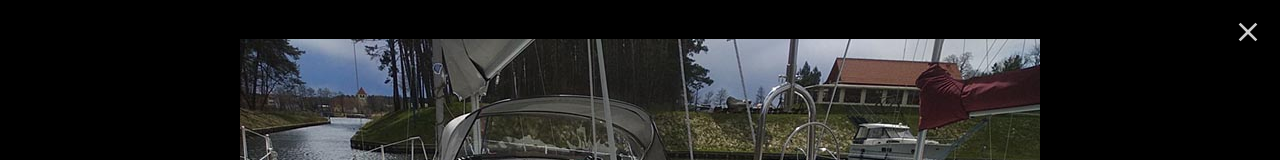
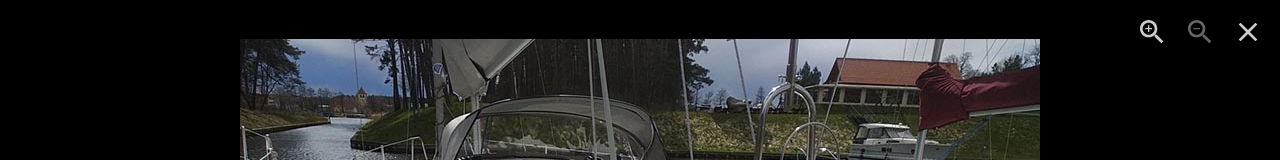
Before and after one commit to Ilshae/jachty-2, a React (Vite) app: page /antila-244-borneo in a window 1280 px wide. Both pictures are taken after a click on the picture 265 px from the left and 1162 px from the top of the page. Shown: the part 762-922 px from the top of the page. Built offline with nearby package versions, Linux system fonts and the light colour scheme.

Commit message:
zoom yet-another-react-lightbox

```diff
--- a/src/pages/yacht/YachtGallery.tsx
+++ b/src/pages/yacht/YachtGallery.tsx
@@ -8,6 +8,7 @@ import ReactPlayer from "react-player"
 import styled from "styled-components"
 import LightBox, { Slide } from "yet-another-react-lightbox"
 import Thumbnails from "yet-another-react-lightbox/plugins/thumbnails"
+import Zoom from "yet-another-react-lightbox/plugins/zoom"
 import "yet-another-react-lightbox/styles.css"
 import "yet-another-react-lightbox/plugins/thumbnails.css"
 
@@ -41,7 +42,19 @@ const YachtGallery: FC<{
           close={() => setIndex(-1)}
           index={index}
           slides={slides}
-          plugins={[Thumbnails]}
+          plugins={[Thumbnails, Zoom]}
+          animation={{ zoom: 500 }}
+          zoom={{
+            maxZoomPixelRatio: 2,
+            zoomInMultiplier: 2,
+            doubleTapDelay: 300,
+            doubleClickDelay: 300,
+            doubleClickMaxStops: 2,
+            keyboardMoveDistance: 50,
+            wheelZoomDistanceFactor: 100,
+            pinchZoomDistanceFactor: 100,
+            scrollToZoom: true,
+          }}
         />
         {video
           ? video.map((v) => (
```
